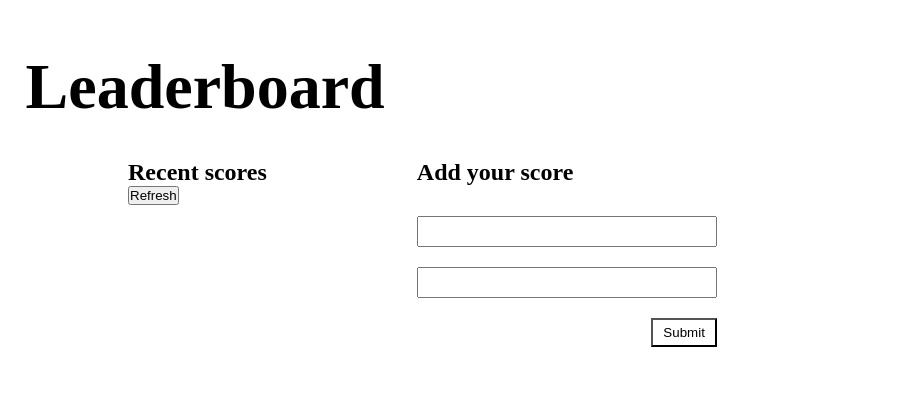
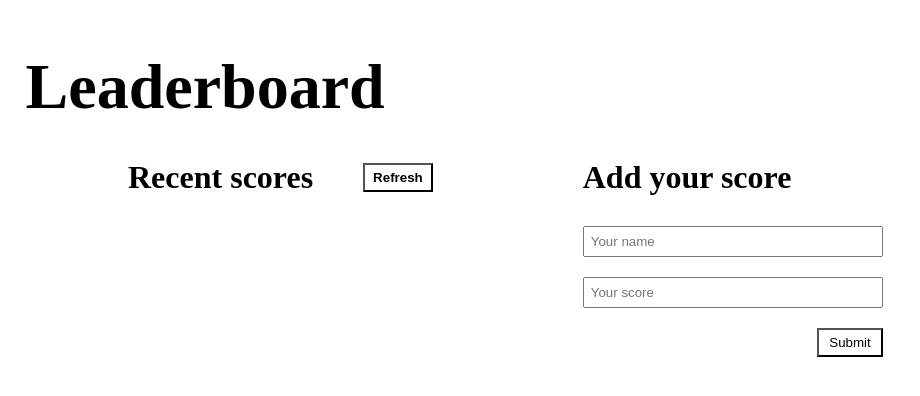
Before and after one commit to zdnahom/leaderboard, a website built with webpack: page src/index.html in a window 1280 px wide. Shown: the whole page, without its empty margins (0-920 px from the left). Built offline with nearby package versions, Linux system fonts and the light colour scheme.

Commit message:
Modify index.html file

```diff
--- a/src/index.html
+++ b/src/index.html
@@ -18,17 +18,17 @@
     </header>
     <main>
       <section>
-        <article>
+        <article class="recent-scores">
             <h2>Recent scores</h2>
             <button type="button">Refresh</button>
         </article>
         <article class="leaders"></article>
       </section>
-      <aside>
+      <aside class="add-score">
         <h2>Add your score</h2>
         <form action="">
-          <input type="text" />
-          <input type="text" />
+          <input type="text" name="name" placeholder="Your name" required/>
+          <input type="text" name="score" placeholder="Your score" required/>
           <button type="submit">Submit</button>
         </form>
       </aside>
```
